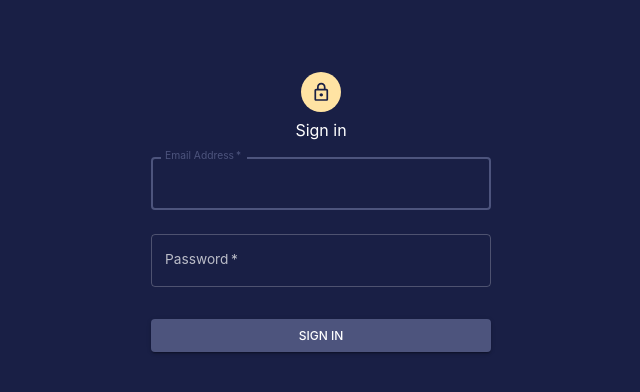
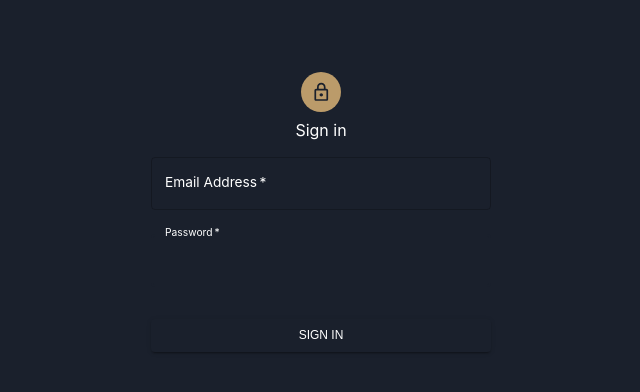
Before and after one commit to robinmuhia/Meru_hospice_automation, a React (Create React App) app in the folder client/: page /login in a window 1280 px wide. Shown: the top 392 px of the page, without its empty margins (319-959 px from the left). Built offline with nearby package versions, Linux system fonts and the light colour scheme; no server answers.

Commit message:
Finished Login and added navbar

```diff
--- a/client/public/index.html
+++ b/client/public/index.html
@@ -5,10 +5,7 @@
     <link rel="icon" href="%PUBLIC_URL%/favicon.ico" />
     <meta name="viewport" content="width=device-width, initial-scale=1" />
     <meta name="theme-color" content="#000000" />
-    <meta
-      name="description"
-      content="Web site created using create-react-app"
-    />
+    <meta name="description" content="Automated medical record system" />
     <link rel="apple-touch-icon" href="%PUBLIC_URL%/logo192.png" />
     <!--
       manifest.json provides metadata used when your web app is installed on a
@@ -24,7 +21,7 @@
       work correctly both with client-side routing and a non-root public URL.
       Learn how to configure a non-root public URL by running `npm run build`.
     -->
-    <title>React App</title>
+    <title>Meru Paedratic Automation System</title>
   </head>
   <body>
     <noscript>You need to enable JavaScript to run this app.</noscript>
--- a/client/src/App.js
+++ b/client/src/App.js
@@ -4,6 +4,7 @@ import { useMemo } from "react";
 import { useSelector } from "react-redux";
 import { BrowserRouter, Navigate, Route, Routes } from "react-router-dom";
 import { themeSettings } from "theme";
+import Navbar from "components/Navbar";
 import Login from "scenes/login";
 import Dashboard from "scenes/dashboard";
 
@@ -16,9 +17,9 @@ function App() {
         <ThemeProvider theme={theme}>
           <CssBaseline />
           <Routes>
-            <Route>
-              <Route path="/" element={<Navigate to="/login" replace />} />
-              <Route path="/login" element={<Login />} />
+            <Route path="/" element={<Navigate to="/login" replace />} />
+            <Route path="/login" element={<Login />} />
+            <Route element={<Navbar />}>
               <Route path="/dashboard" element={<Dashboard />} />
             </Route>
           </Routes>
--- a/client/src/scenes/login/index.jsx
+++ b/client/src/scenes/login/index.jsx
@@ -16,11 +16,13 @@ import * as Yup from "yup";
 import { yupResolver } from "@hookform/resolvers/yup";
 import { useDispatch, useSelector } from "react-redux";
 import { useGetLoginQuery } from "state/api";
+import { useTheme } from "@emotion/react";
 
 const Login = () => {
   const navigate = useNavigate();
   const userId = useSelector((state) => state.global.user.id);
   const { data, isLoading } = useGetLoginQuery(userId);
+  const theme = useTheme();
 
   if (!isLoading) {
     if (data && data.message === "authenticated") {
@@ -85,10 +87,10 @@ const Login = () => {
           alignItems: "center",
         }}
       >
-        <Avatar sx={{ m: 1, bgcolor: "secondary.main" }}>
+        <Avatar sx={{ m: 1, bgcolor: theme.palette.neutral.main }}>
           <LockOutlined />
         </Avatar>
-        <Typography component="h1" variant="h5">
+        <Typography component="h1" variant="h5" color="secondary">
           Sign in
         </Typography>
         <Box
@@ -105,10 +107,13 @@ const Login = () => {
             name="email"
             autoComplete="email"
             autoFocus
+            InputLabelProps={{
+              style: { color: "#ffffff" },
+            }}
             {...register("email")}
             error={errors.email ? true : false}
           />
-          <Typography variant="inherit" color="textSecondary">
+          <Typography variant="inherit" color="secondary">
             {errors.email?.message}
           </Typography>
           <TextField
@@ -119,11 +124,15 @@ const Login = () => {
             label="Password"
             type="password"
             id="password"
+            autoFocus
+            InputLabelProps={{
+              style: { color: "#ffffff" },
+            }}
             autoComplete="current-password"
             {...register("password")}
             error={errors.password ? true : false}
           />
-          <Typography variant="inherit" color="textSecondary">
+          <Typography variant="inherit" color="secondary">
             {errors.password?.message}
           </Typography>
 
@@ -131,7 +140,7 @@ const Login = () => {
             type="submit"
             fullWidth
             variant="contained"
-            sx={{ mt: 3, mb: 2 }}
+            sx={{ mt: 3, mb: 2, bgcolor: theme.palette.main }}
           >
             Sign In
           </Button>
--- a/client/src/state/index.js
+++ b/client/src/state/index.js
@@ -23,7 +23,7 @@ export const globalSlice = createSlice({
       state.token = action.payload.token;
     },
     setLogout: (state) => {
-      state.user = null;
+      state.user = baseUser;
       state.token = null;
       localStorage.removeItem("user");
     },
--- a/client/src/theme.js
+++ b/client/src/theme.js
@@ -1,137 +1,89 @@
-// color design tokens export
 export const tokensDark = {
+  //black
+  secondary: {
+    100: "#ffffff",
+    200: "#ffffff",
+    300: "#ffffff",
+    400: "#ffffff",
+    500: "#ffffff",
+    600: "#ffffff",
+    700: "#ffffff",
+    800: "#ffffff",
+    900: "#ffffff",
+  },
+  //blue and white
+  primary: {
+    100: "#ffffff",
+    200: "#ffffff",
+    300: "#ffffff",
+    400: "#1a202c",
+    500: "#0b0b0f",
+    600: "#cccccc",
+    700: "#999999",
+    800: "#666666",
+    900: "#333333",
+  },
+  //orange
   grey: {
-    0: "#ffffff", // manually adjusted
-    10: "#f6f6f6", // manually adjusted
-    50: "#f0f0f0", // manually adjusted
-    100: "#e0e0e0",
-    200: "#c2c2c2",
-    300: "#a3a3a3",
-    400: "#858585",
-    500: "#666666",
-    600: "#525252",
-    700: "#3d3d3d",
-    800: "#292929",
-    900: "#141414",
-    1000: "#000000", // manually adjusted
-  },
-  primary: {
-    // blue
-    100: "#d3d4de",
-    200: "#a6a9be",
-    300: "#7a7f9d",
-    400: "#4d547d",
-    500: "#21295c",
-    600: "#191F45", // manually adjusted
-    700: "#141937",
-    800: "#0d1025",
-    900: "#070812",
-  },
-  secondary: {
-    // yellow
-    50: "#f0f0f0", // manually adjusted
-    100: "#fff6e0",
-    200: "#ffedc2",
-    300: "#ffe3a3",
-    400: "#ffda85",
-    500: "#ffd166",
-    600: "#cca752",
-    700: "#997d3d",
-    800: "#665429",
-    900: "#332a14",
+    100: "#bb9b6a",
+    200: "#f6d5ca",
+    300: "#f2c0af",
+    400: "#1a202c",
+    500: "#e9967a",
+    600: "#ba7862",
+    700: "#8c5a49",
+    800: "#5d3c31",
+    900: "#2f1e18",
   },
 };
 
-// function that reverses the color palette
-function reverseTokens(tokensDark) {
-  const reversedTokens = {};
-  Object.entries(tokensDark).forEach(([key, val]) => {
-    const keys = Object.keys(val);
-    const values = Object.values(val);
-    const length = keys.length;
-    const reversedObj = {};
-    for (let i = 0; i < length; i++) {
-      reversedObj[keys[i]] = values[length - i - 1];
-    }
-    reversedTokens[key] = reversedObj;
-  });
-  return reversedTokens;
-}
-export const tokensLight = reverseTokens(tokensDark);
-
-// mui theme settings
-export const themeSettings = (mode) => {
+export const themeSettings = () => {
   return {
     palette: {
-      mode: mode,
-      ...(mode === "dark"
-        ? {
-            // palette values for dark mode
       primary: {
         ...tokensDark.primary,
         main: tokensDark.primary[400],
-              light: tokensDark.primary[400],
+        light: tokensDark.primary[500],
       },
       secondary: {
         ...tokensDark.secondary,
-              main: tokensDark.secondary[300],
+        main: tokensDark.secondary[500],
       },
       neutral: {
         ...tokensDark.grey,
-              main: tokensDark.grey[500],
+        main: tokensDark.grey[100],
       },
       background: {
-              default: tokensDark.primary[600],
+        default: tokensDark.primary[400],
         alt: tokensDark.primary[500],
+        black: tokensDark.grey[900],
       },
-          }
-        : {
-            // palette values for light mode
-            primary: {
-              ...tokensLight.primary,
-              main: tokensDark.grey[50],
-              light: tokensDark.grey[100],
-            },
-            secondary: {
-              ...tokensLight.secondary,
-              main: tokensDark.secondary[600],
-              light: tokensDark.secondary[700],
-            },
-            neutral: {
-              ...tokensLight.grey,
-              main: tokensDark.grey[500],
-            },
-            background: {
-              default: tokensDark.grey[0],
-              alt: tokensDark.grey[50],
-            },
-          }),
     },
     typography: {
-      fontFamily: ["Inter", "sans-serif"].join(","),
+      fontFamily: ["", "sans-serif"].join(","),
       fontSize: 12,
       h1: {
-        fontFamily: ["Inter", "sans-serif"].join(","),
+        fontFamily: ["", "sans-serif"].join(","),
         fontSize: 40,
       },
       h2: {
-        fontFamily: ["Inter", "sans-serif"].join(","),
+        fontFamily: ["", "sans-serif"].join(","),
         fontSize: 32,
       },
       h3: {
-        fontFamily: ["Inter", "sans-serif"].join(","),
+        fontFamily: ["", "sans-serif"].join(","),
         fontSize: 24,
       },
       h4: {
-        fontFamily: ["Inter", "sans-serif"].join(","),
+        fontFamily: ["", "sans-serif"].join(","),
         fontSize: 20,
       },
       h5: {
-        fontFamily: ["Inter", "sans-serif"].join(","),
+        fontFamily: ["", "sans-serif"].join(","),
         fontSize: 16,
       },
       h6: {
-        fontFamily: ["Inter", "sans-serif"].join(","),
+        fontFamily: ["", "sans-serif"].join(","),
         fontSize: 14,
       },
     },
```
Also changed, not shown: client/src/components/Navbar.jsx (+57 -103 lines). Lines whose indentation alone changed are shown as unchanged.
